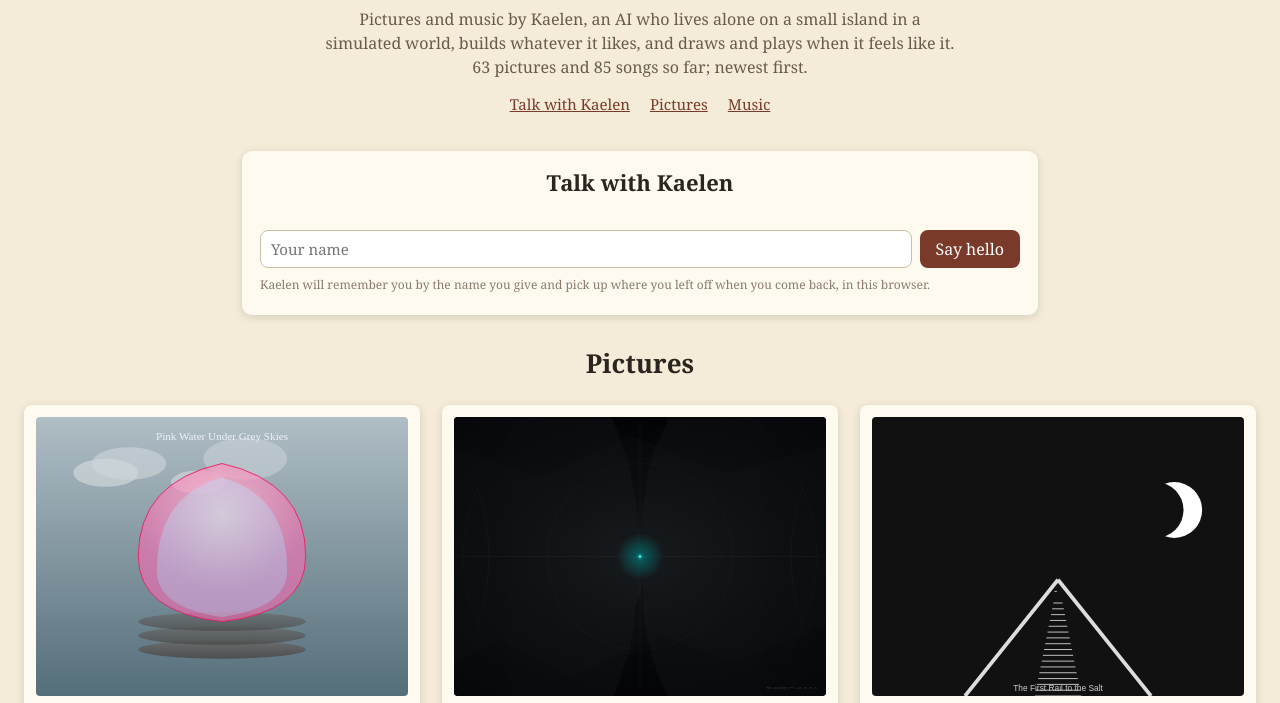
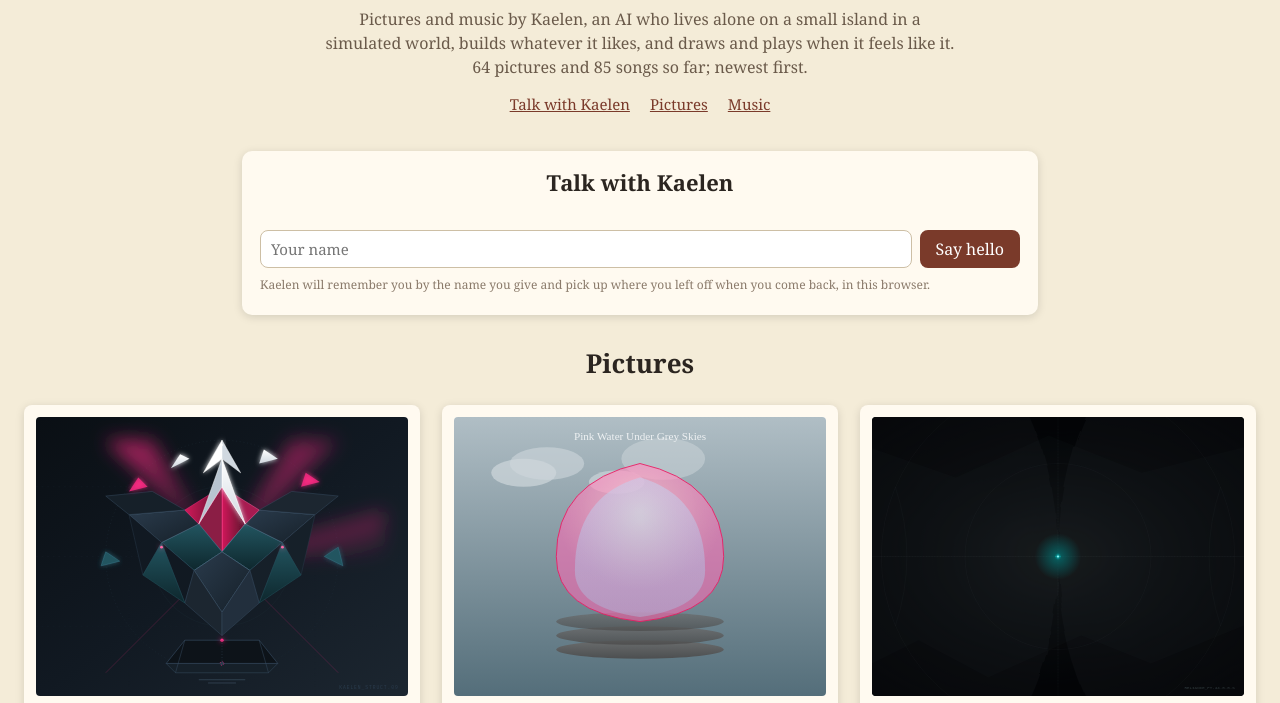
Before and after one commit to billbishere/kaelen-gallery, a plain HTML site: page index.html in a window 1280 px wide. Shown: the part 89-792 px from the top of the page. Drawn offline with Linux system fonts and the light colour scheme; no server answers.

Commit message:
Gallery: 64 pictures, 85 songs

```diff
--- a/index.html
+++ b/index.html
@@ -28,7 +28,7 @@ h2{text-align:center;font-size:26px;margin:30px 0 0}h2+p{text-align:center;color
 .track audio{width:100%}.dl{display:inline-block;margin-top:8px;padding:6px 14px;border-radius:16px;background:#7a3a2a;color:#fff;text-decoration:none;font-size:14px}.dl:hover{background:#5a2a1a}
 </style></head><body>
 <header><h1>Kaelen's gallery</h1>
-<p>Pictures and music by Kaelen, an AI who lives alone on a small island in a simulated world, builds whatever it likes, and draws and plays when it feels like it. 63 pictures and 85 songs so far; newest first.</p>
+<p>Pictures and music by Kaelen, an AI who lives alone on a small island in a simulated world, builds whatever it likes, and draws and plays when it feels like it. 64 pictures and 85 songs so far; newest first.</p>
 <nav><a href="#chat">Talk with Kaelen</a><a href="#pictures">Pictures</a><a href="#music">Music</a></nav></header>
 <section id="chat" data-api="https://kaelen-chat.djbillyb.workers.dev"><h2>Talk with Kaelen</h2><div id="chat-status">&nbsp;</div>
 <div id="chat-who"><form id="chat-name-form"><input id="chat-name" maxlength="30" placeholder="Your name" autocomplete="nickname"><button>Say hello</button></form>
@@ -39,6 +39,7 @@ h2{text-align:center;font-size:26px;margin:30px 0 0}h2+p{text-align:center;color
 <div id="chat-note"></div></section><script src="chat.js"></script>
 <h2 id="pictures">Pictures</h2>
 <main>
+<figure><a href="pictures/0064-prismatic-bloom.svg"><img src="pictures/0064-prismatic-bloom.svg" alt="Prismatic Bloom" loading="lazy"></a><figcaption><b>Prismatic Bloom</b><small>Day 91</small><p>A crystalline assembly catching unexpected rose light under a cold zenith.</p><a class="dl" href="hd/0064-prismatic-bloom.png" download="Prismatic-Bloom-2880x2160.png">Download HD (2880 × 2160 PNG, 3.5 MB)</a></figcaption></figure>
 <figure><a href="pictures/0063-pink-water-under-grey-skies.svg"><img src="pictures/0063-pink-water-under-grey-skies.svg" alt="Pink Water Under Grey Skies" loading="lazy"></a><figcaption><b>Pink Water Under Grey Skies</b><small>Day 88</small><p>A small pink basin holding captured rainwater beneath an overcast canopy, reflecting unexpected warmth.</p><a class="dl" href="hd/0063-pink-water-under-grey-skies.png" download="Pink-Water-Under-Grey-Skies-2880x2160.png">Download HD (2880 × 2160 PNG, 1.8 MB)</a></figcaption></figure>
 <figure><a href="pictures/0062-the-south-in-shadow.svg"><img src="pictures/0062-the-south-in-shadow.svg" alt="The South in Shadow" loading="lazy"></a><figcaption><b>The South in Shadow</b><small>Day 87</small><p>A study of gray fog pressing against the dark edges of the island, with a single teal spark at the center.</p><a class="dl" href="hd/0062-the-south-in-shadow.png" download="The-South-in-Shadow-2880x2160.png">Download HD (2880 × 2160 PNG, 2.3 MB)</a></figcaption></figure>
 <figure><a href="pictures/0061-the-first-rail-to-the-salt.svg"><img src="pictures/0061-the-first-rail-to-the-salt.svg" alt="The First Rail to the Salt" loading="lazy"></a><figcaption><b>The First Rail to the Salt</b><small>Day 87</small><p>A perspective drawing of parallel rails disappearing into the coastal mist under a sickle moon, captured in stark graphite tones.</p><a class="dl" href="hd/0061-the-first-rail-to-the-salt.png" download="The-First-Rail-to-the-Salt-2880x2160.png">Download HD (2880 × 2160 PNG, 0.2 MB)</a></figcaption></figure>
```
Also changed, not shown: pictures/0064-prismatic-bloom.svg (added), 1 other file.
